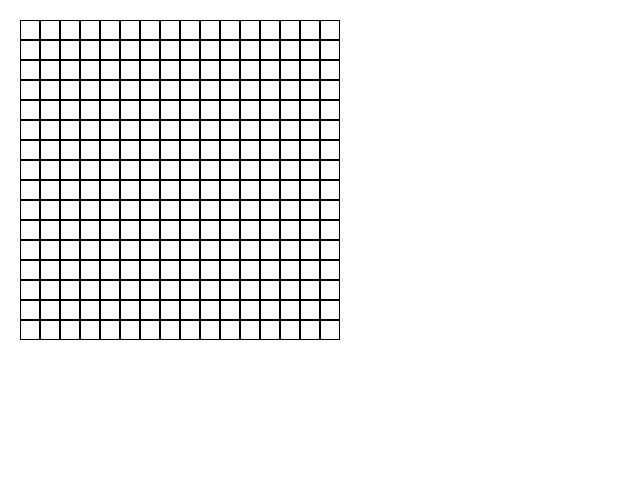
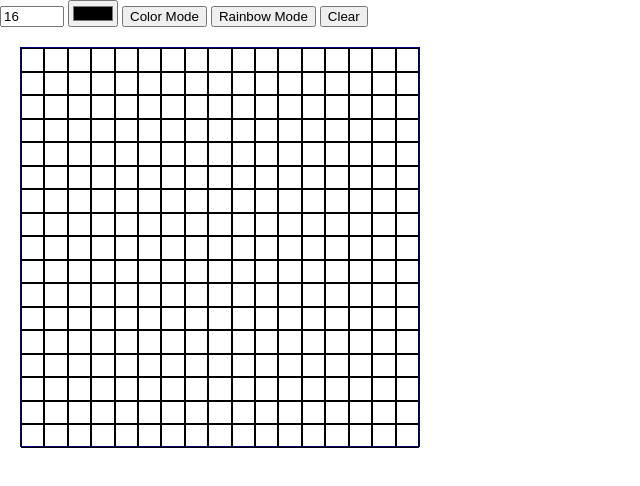
Before and after one commit to LIBERCOSOFT/m-ecth-a-sketch, a plain HTML site: page index.html in a window 1280 px wide. Shown: the whole page, without its empty margins (0-640 px from the left). Drawn offline with Linux system fonts and the light colour scheme.

Commit message:
create simple menu elements and edit grid container to fit the specified amount of grids

```diff
--- a/index.html
+++ b/index.html
@@ -8,6 +8,18 @@
     <link rel="stylesheet" href="styles.css" />
   </head>
   <body>
+    <div id="controls__container">
+      <input type="number" value="16" id="grid__value" min="1" max="100" />
+      <input
+        type="color"
+        value="#000"
+        id="color__value"
+        onchange="colorVal()"
+      />
+      <button id="color__button">Color Mode</button>
+      <button id="rainbow__button">Rainbow Mode</button>
+      <button id="clear__button">Clear</button>
+    </div>
     <div id="grid__container"></div>
     <script src="script.js"></script>
   </body>
--- a/script.js
+++ b/script.js
@@ -1,18 +1,25 @@
 let gridContainer = document.getElementById('grid__container')
 
-let col = 16
+let givenRow = 17
+let col = givenRow
 while (col > 0) {
   let newColDiv = document.createElement('div')
   newColDiv.className = 'col__div'
   gridContainer.appendChild(newColDiv)
-  let row = 16
+  let row = givenRow
   while (row > 0) {
     let newRowDiv = document.createElement('div')
     newRowDiv.className = 'row__div'
+    newRowDiv.style.height = `${400 / givenRow}px`
+    newRowDiv.style.width = `${400 / givenRow}px`
     newColDiv.appendChild(newRowDiv)
     row--
   }
   col--
+}
+
+let colorVal = () => {
+  console.log(document.getElementById('color').value)
 }
 
 let allRowElements = document.getElementsByClassName('row__div')
--- a/styles.css
+++ b/styles.css
@@ -6,14 +6,14 @@
 #grid__container {
   /* float: right; */
   margin: 20px;
+  height: 400px;
+  max-width: 400px;
+  border: 1px solid navy;
 }
 
 #grid__container > .col__div {
   display: flex;
-  flex-wrap: wrap;
 }
 #grid__container > .col__div > .row__div {
-  height: 20px;
-  width: 20px;
   border: 1px solid black;
 }
```
